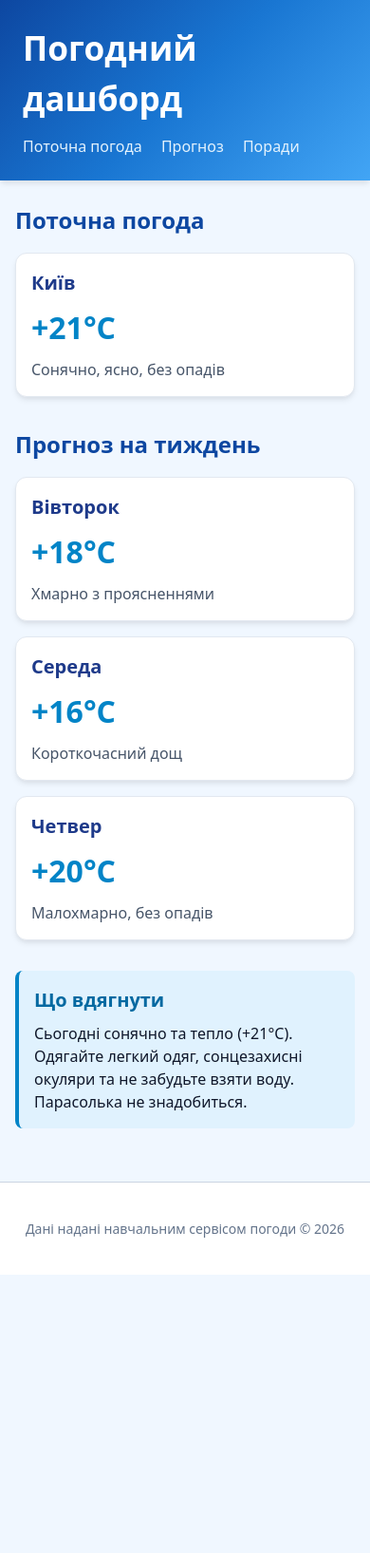
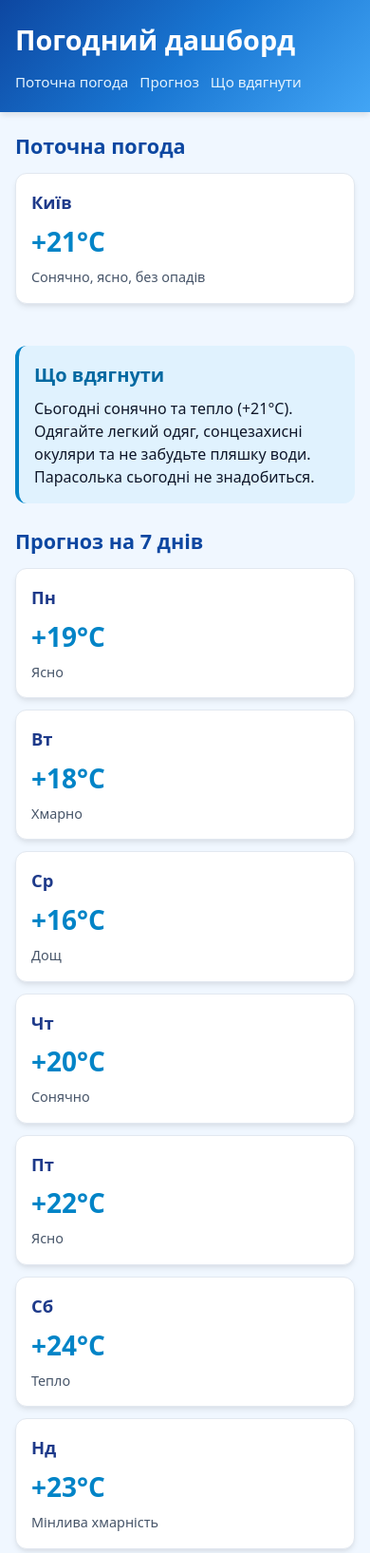
Before and after one commit to Minly999/Uni-web, a plain HTML site: page weather-dashboard/index.html in a window 390 px wide. Shown: the top 1635 px of the page at 95% size. Before the commit the page ends 1342 px from the top, so only its background shows below. Drawn offline with Linux system fonts and the light colour scheme.

Commit message:
implemented responsivness, flex and grid

```diff
--- a/weather-dashboard/css/style.css
+++ b/weather-dashboard/css/style.css
@@ -2,6 +2,11 @@
 *::before,
 *::after {
   box-sizing: border-box;
+}
+
+img {
+  max-width: 100%;
+  height: auto;
 }
 
 body {
@@ -12,82 +17,103 @@ body {
   background-color: #f0f7ff;
 }
 
-header {
+.site-header {
   background: linear-gradient(135deg, #0d47a1, #1976d2, #42a5f5);
-  padding: 24px;
+  padding: 20px 16px;
   color: #ffffff;
+  display: flex;
+  flex-direction: column;
+  gap: 12px;
   box-shadow: 0 4px 6px -1px rgba(0, 0, 0, 0.1);
 }
 
-header h1 {
-  margin: 0 0 12px 0;
-  font-size: 2.2rem;
+.site-header h1 {
+  margin: 0;
+  font-size: 1.8rem;
   font-weight: 700;
   color: #ffffff;
 }
 
-header nav a {
+.site-header nav {
+  display: flex;
+  flex-wrap: wrap;
+  gap: 12px;
+}
+
+.site-header nav a {
   color: #e3f2fd;
   text-decoration: none;
   font-weight: 500;
-  margin-right: 16px;
+  font-size: 0.95rem;
 }
 
-header nav a:hover {
+.site-header nav a:hover {
   text-decoration: underline;
 }
 
 main {
-  max-width: 900px;
+  width: 100%;
   margin: 0 auto;
-  padding: 24px 16px;
+  padding: 20px 16px;
 }
 
 section {
-  margin-bottom: 32px;
+  margin-bottom: 24px;
 }
 
 section h2 {
-  font-size: 1.5rem;
+  font-size: 1.35rem;
   color: #0d47a1;
   margin-top: 0;
-  margin-bottom: 16px;
+  margin-bottom: 12px;
 }
 
-article.card {
+.top-row {
+  display: flex;
+  flex-direction: column;
+  gap: 20px;
+  margin-bottom: 24px;
+}
+
+.card {
   background-color: #ffffff;
   padding: 16px;
   border-radius: 12px;
   box-shadow: 0 4px 6px -1px rgba(0, 0, 0, 0.08), 0 2px 4px -1px rgba(0, 0, 0, 0.04);
-  margin-bottom: 16px;
   border: 1px solid #e2e8f0;
 }
 
-article.card h3 {
-  margin: 0 0 8px 0;
-  font-size: 1.25rem;
+.card h3 {
+  margin: 0 0 6px 0;
+  font-size: 1.15rem;
   color: #1e3a8a;
 }
 
-article.card p {
+.card p {
   margin: 0;
   color: #475569;
+  font-size: 0.9rem;
 }
 
 .temp {
   display: block;
-  font-size: 2rem;
+  font-size: 1.75rem;
   font-weight: 700;
   color: #0284c7;
-  margin: 4px 0 8px 0;
+  margin: 4px 0 6px 0;
+}
+
+.cards {
+  display: grid;
+  grid-template-columns: 1fr;
+  gap: 12px;
 }
 
 aside {
   background-color: #e0f2fe;
   padding: 16px;
-  border-radius: 8px;
+  border-radius: 12px;
   border-left: 4px solid #0284c7;
-  margin-bottom: 32px;
 }
 
 aside h2 {
@@ -103,10 +129,69 @@ aside p {
 }
 
 footer {
-  padding: 24px 16px;
+  padding: 20px 16px;
   text-align: center;
   font-size: 0.875rem;
   color: #64748b;
   border-top: 1px solid #cbd5e1;
   background-color: #ffffff;
 }
+
+@media (min-width: 600px) {
+  .site-header {
+    flex-direction: row;
+    justify-content: space-between;
+    align-items: center;
+    padding: 24px 32px;
+  }
+
+  .site-header h1 {
+    font-size: 2rem;
+  }
+
+  main {
+    padding: 28px 32px;
+  }
+
+  .cards {
+    grid-template-columns: repeat(3, 1fr);
+    gap: 16px;
+  }
+}
+
+@media (min-width: 1024px) {
+  main {
+    max-width: 1200px;
+    padding: 36px 32px;
+  }
+
+  .top-row {
+    flex-direction: row;
+    gap: 24px;
+    align-items: stretch;
+  }
+
+  .top-row .current-weather {
+    flex: 1;
+    margin-bottom: 0;
+  }
+
+  .top-row aside {
+    flex: 1;
+    margin-bottom: 0;
+  }
+
+  .cards {
+    grid-template-columns: repeat(7, 1fr);
+    gap: 12px;
+  }
+
+  .cards .card {
+    padding: 12px 8px;
+    text-align: center;
+  }
+
+  .cards .temp {
+    font-size: 1.5rem;
+  }
+}
--- a/weather-dashboard/index.html
+++ b/weather-dashboard/index.html
@@ -8,16 +8,17 @@
 </head>
 <body>
 
-  <header>
+  <header class="site-header">
     <h1>Погодний дашборд</h1>
     <nav aria-label="Основна навігація">
       <a href="#current">Поточна погода</a>
       <a href="#forecast">Прогноз</a>
-      <a href="#advice">Поради</a>
+      <a href="#advice">Що вдягнути</a>
     </nav>
   </header>
 
   <main>
+    <div class="top-row">
       <section id="current" class="current-weather">
         <h2>Поточна погода</h2>
         <article class="card">
@@ -27,32 +28,59 @@
         </article>
       </section>
 
+      <aside id="advice">
+        <h2>Що вдягнути</h2>
+        <p>Сьогодні сонячно та тепло (+21°C). Одягайте легкий одяг, сонцезахисні окуляри та не забудьте пляшку води. Парасолька сьогодні не знадобиться.</p>
+      </aside>
+    </div>
+
     <section id="forecast">
-      <h2>Прогноз на тиждень</h2>
+      <h2>Прогноз на 7 днів</h2>
 
+      <div class="cards">
         <article class="card">
-        <h3>Вівторок</h3>
-        <span class="temp">+18°C</span>
-        <p>Хмарно з проясненнями</p>
+          <h3>Пн</h3>
+          <span class="temp">+19°C</span>
+          <p>Ясно</p>
         </article>
 
         <article class="card">
-        <h3>Середа</h3>
-        <span class="temp">+16°C</span>
-        <p>Короткочасний дощ</p>
+          <h3>Вт</h3>
+          <span class="temp">+18°C</span>
+          <p>Хмарно</p>
         </article>
 
         <article class="card">
-        <h3>Четвер</h3>
+          <h3>Ср</h3>
+          <span class="temp">+16°C</span>
+          <p>Дощ</p>
+        </article>
+
+        <article class="card">
+          <h3>Чт</h3>
           <span class="temp">+20°C</span>
-        <p>Малохмарно, без опадів</p>
+          <p>Сонячно</p>
         </article>
+
+        <article class="card">
+          <h3>Пт</h3>
+          <span class="temp">+22°C</span>
+          <p>Ясно</p>
+        </article>
+
+        <article class="card">
+          <h3>Сб</h3>
+          <span class="temp">+24°C</span>
+          <p>Тепло</p>
+        </article>
+
+        <article class="card">
+          <h3>Нд</h3>
+          <span class="temp">+23°C</span>
+          <p>Мінлива хмарність</p>
+        </article>
+      </div>
     </section>
-
-    <aside id="advice">
-      <h2>Що вдягнути</h2>
-      <p>Сьогодні сонячно та тепло (+21°C). Одягайте легкий одяг, сонцезахисні окуляри та не забудьте взяти воду. Парасолька не знадобиться.</p>
-    </aside>
   </main>
 
   <footer>
```
Also changed, not shown: weather-dashboard/README.md. Lines whose indentation alone changed are shown as unchanged.
